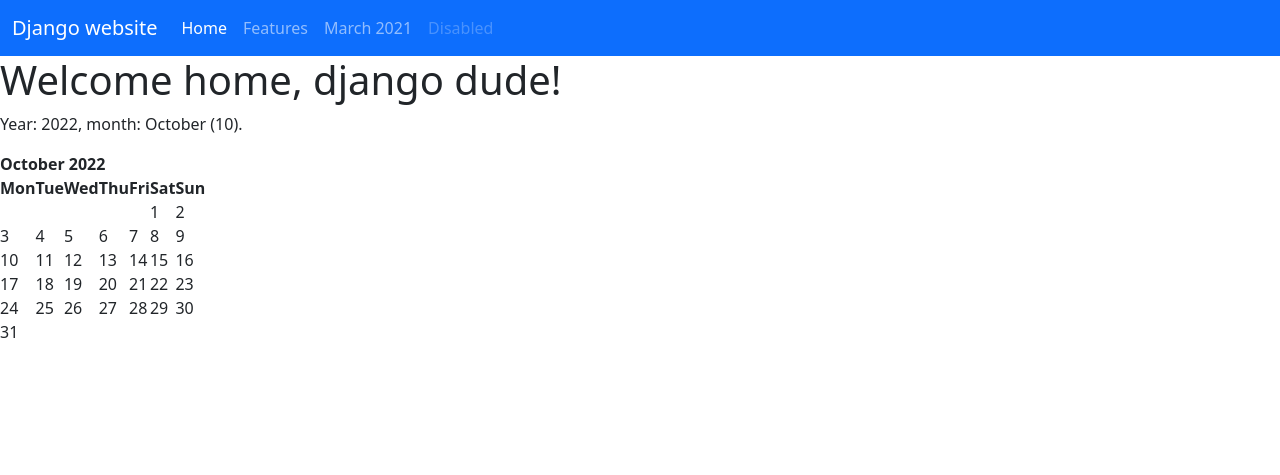
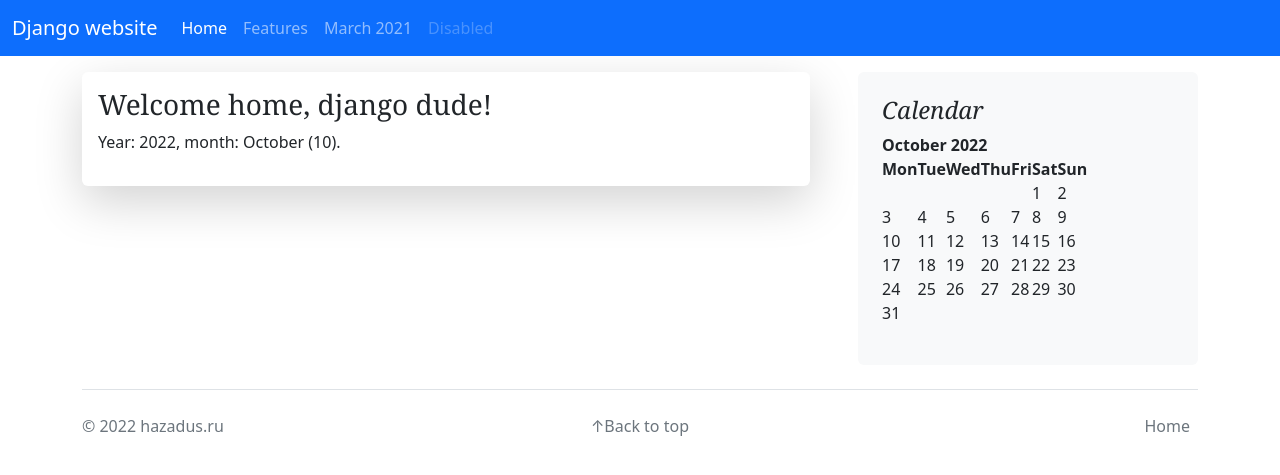
Before and after one commit to hazadus/django-website, a Django app: page / in a window 1280 px wide. Shown: the top 475 px of the page. Run offline with Django 4.2, Linux system fonts and the light colour scheme.

Commit message:
Bootstrap styling.

```diff
--- a/templates/events/base.html
+++ b/templates/events/base.html
@@ -5,6 +5,11 @@
         <meta name="viewport" content="width=device-width, initial-scale=1">
         <title>django-website</title>
         <link href="https://cdn.jsdelivr.net/npm/bootstrap@5.2.1/dist/css/bootstrap.min.css" rel="stylesheet" integrity="sha384-iYQeCzEYFbKjA/T2uDLTpkwGzCiq6soy8tYaI1GyVh/UjpbCx/TYkiZhlZB6+fzT" crossorigin="anonymous">
+        <style>
+            h1, h2, h3, h4, h5, h6 {
+                font-family: "Playfair Display", Georgia, "Times New Roman", serif;
+            }
+        </style>
     </head>
     <body>
         <nav class="navbar navbar-expand-lg navbar-dark bg-primary">
@@ -23,8 +28,20 @@
                 </div>
             </div>
         </nav>
-        {% block content %}
-        {% endblock %}
+        <div class="container">
+            {% block content %}
+            {% endblock %}
+
+            <footer class="d-flex flex-wrap justify-content-between align-items-center py-3 my-4 border-top">
+                <p class="col-md-4 mb-0 text-muted">&copy; 2022 hazadus.ru</p>
+                <ul class="nav col-md-4 justify-content-center">
+                    <li class="nav-item"><a href="#" class="nav-link px-2 text-muted">&uarr;Back to top</a></li>
+                </ul>
+                <ul class="nav col-md-4 justify-content-end">
+                    <li class="nav-item"><a href="{% url 'home' %}" class="nav-link px-2 text-muted">Home</a></li>
+                </ul>
+            </footer>
+        </div>
         <script src="https://cdn.jsdelivr.net/npm/bootstrap@5.2.1/dist/js/bootstrap.bundle.min.js" integrity="sha384-u1OknCvxWvY5kfmNBILK2hRnQC3Pr17a+RTT6rIHI7NnikvbZlHgTPOOmMi466C8" crossorigin="anonymous"></script>
     </body>
 </html>
--- a/templates/events/home.html
+++ b/templates/events/home.html
@@ -1,7 +1,23 @@
 {% extends 'events/base.html' %}
 
 {% block content %}
-    <h1>Welcome home, django dude!</h1>
-    <p>Year: {{ year }}, month: {{ month }} ({{ month_number }}).</p>
-    <p>{{ clndr|safe }}</p>
+    <div class="row g-5">
+        <div class="col-md-8">
+            <div class="shadow-lg p-3 mb-5 bg-body rounded" style="margin-top:  16px;">
+                <h3>Welcome home, django dude!</h3>
+                <p>Year: {{ year }}, month: {{ month }} ({{ month_number }}).</p>
+            </div>
+        </div>
+
+        <div class="col-md-4">
+            <div class="position-sticky" style="top: 5rem;">
+                <div class="p-4 mb-3 bg-light rounded">
+                    <h4 class="fst-italic">Calendar</h4>
+                    <p class="mb-0">
+                        {{ clndr|safe }}
+                    </p>
+                </div>
+            </div>
+        </div>
+    </div>
 {% endblock %}
```
